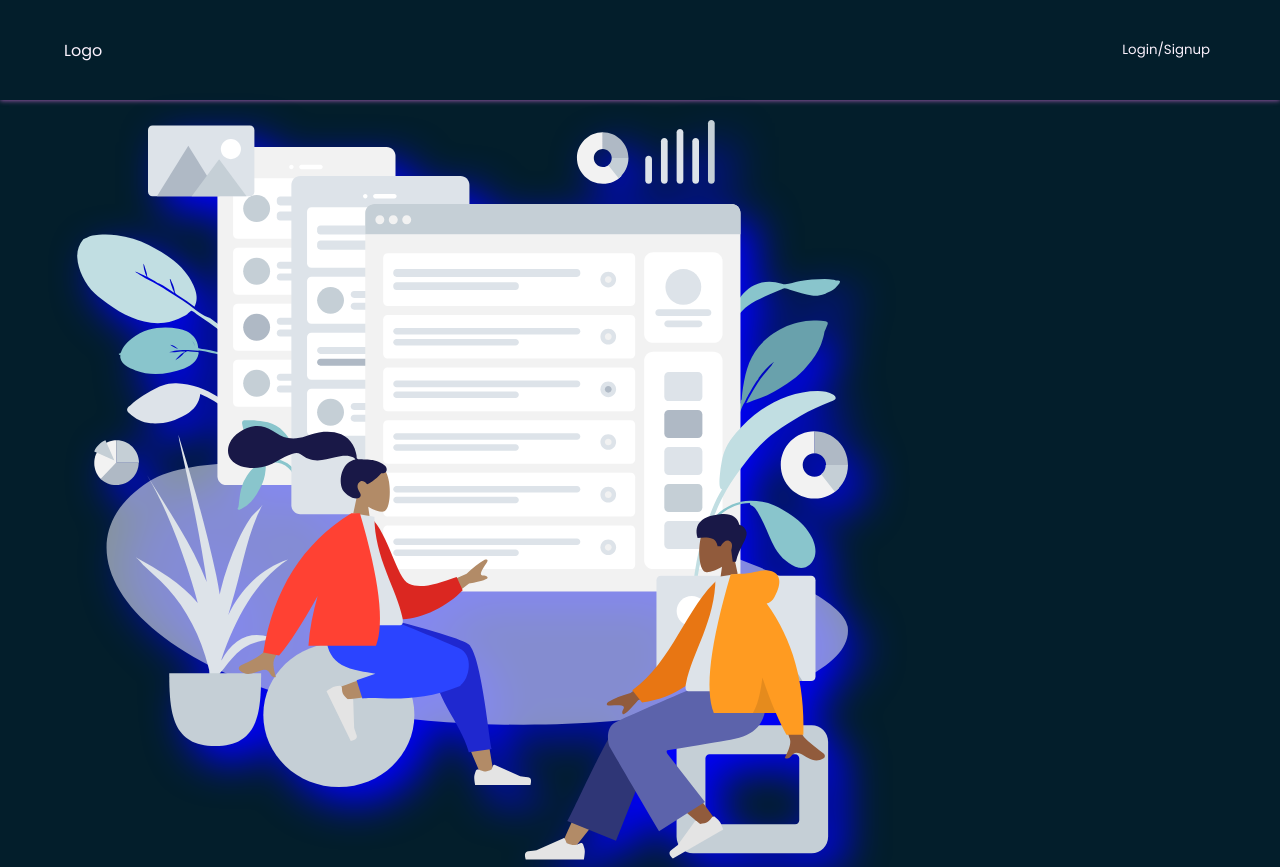
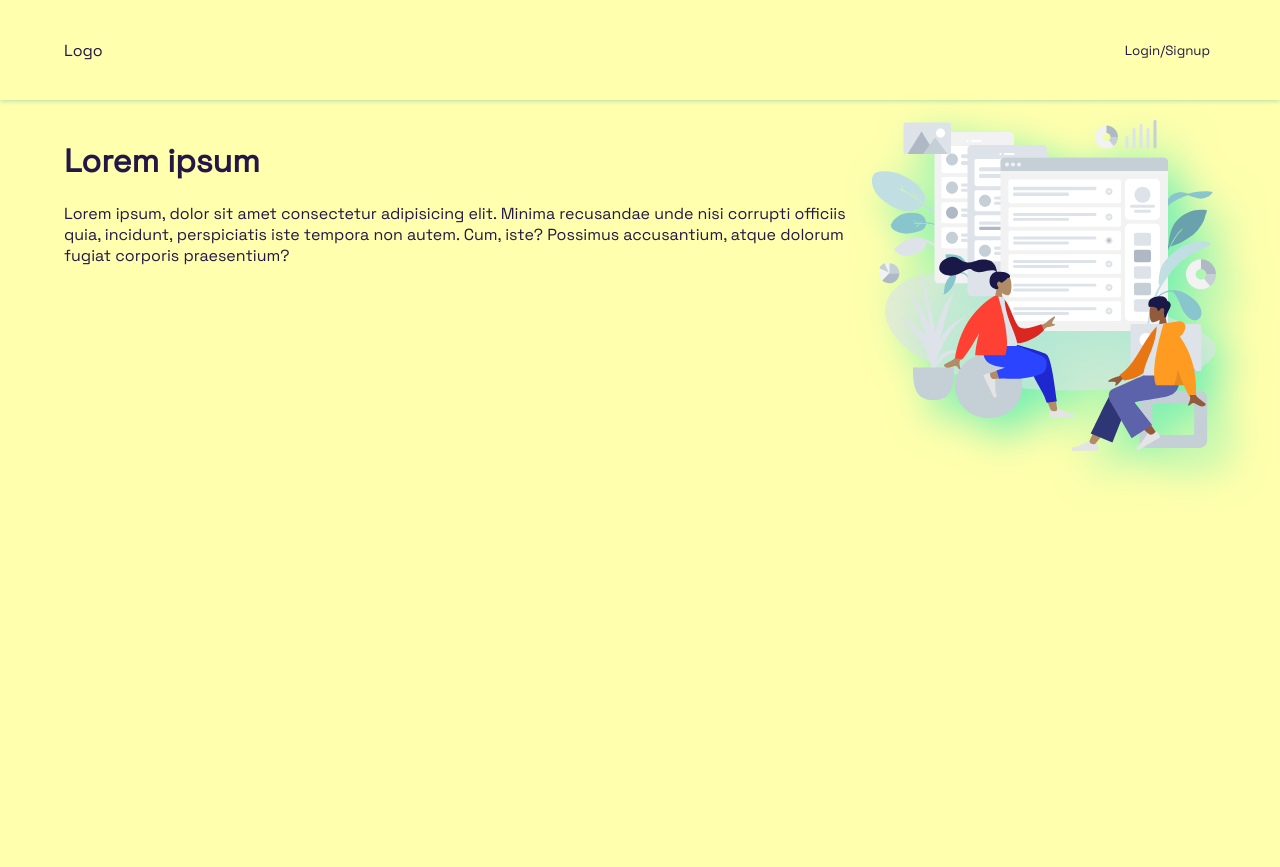
Before and after one commit to divyanshraj0408/ClassConnect, a React (Vite) app in the folder client/: page / in a window 1280 px wide. After the commit the page ends 800 px from the top, so only its background shows below. Built offline with nearby package versions, Linux system fonts and the light colour scheme.

Commit message:
Continous integration ✨

```diff
--- a/client/src/App.css
+++ b/client/src/App.css
@@ -1,13 +1,14 @@
 @import url("https://fonts.googleapis.com/css2?family=Poppins&display=swap");
+@import url("https://fonts.googleapis.com/css2?family=Space+Grotesk&display=swap");
 :root {
-  --text: #fbf2fd;
-  --background: #031e2b;
-  --primary: #dbb0e3;
-  --secondary: #2f0138;
-  --accent: #a55db1;
+  --text: #231746;
+  --background: #ffffad;
+  --primary: #75efb2;
+  --secondary: #ffab9c;
+  --accent: #a5d6a7;
 }
 * {
-  font-family: poppins, "sans-serif";
+  font-family: Space Grotesk, "sans-serif";
 }
 body {
   background-color: var(--background);
--- a/client/src/classes/components/assignmentsModal/AssignmentModal.tsx
+++ b/client/src/classes/components/assignmentsModal/AssignmentModal.tsx
@@ -55,6 +55,7 @@ const AssignmentModal = (props: props) => {
       if (!response.ok) {
         throw new Error(responseData.message);
       }
+      props.onClear();
       CreateClass.create();
     } catch (err) {
       console.log(err);
@@ -71,7 +72,6 @@ const AssignmentModal = (props: props) => {
           }}
           footer={<Button onClick={props.onClear}>close</Button>}
         >
-          {cid}
           {
             <Input
               element="input"
--- a/client/src/classes/components/cards/cards.css
+++ b/client/src/classes/components/cards/cards.css
@@ -1,6 +1,6 @@
 .cards__component {
   background-color: var(--primary);
-  color: var(--secondary);
+  color: var(--text);
   max-width: 300px;
   width: 100%;
   height: 300px;
@@ -13,10 +13,10 @@
   flex-direction: column;
 }
 .cards__component:hover {
-  background-color: var(--accent);
-  color: var(--primary);
+  background-color: #a5d6a7;
+  color: var(--text);
   cursor: pointer;
-  transform: scale(1.05);
+  transform: scale(1);
   box-shadow: 0 0 10px 0 rgba(0, 0, 0, 0.5);
   transition: all 0.3s ease-in-out;
 }
--- a/client/src/classes/components/classModal/ClassModal.tsx
+++ b/client/src/classes/components/classModal/ClassModal.tsx
@@ -52,7 +52,7 @@ const CreateClassModal = (props: props) => {
           },
           body: JSON.stringify({
             title: formState.inputs.classname.value,
-            description: formState.inputs.discription.value,
+            description: formState.inputs.description.value,
             creator: userId,
             classCode: formState.inputs.subject.value,
           }),
@@ -61,8 +61,8 @@ const CreateClassModal = (props: props) => {
         if (!response.ok) {
           throw new Error(responseData.message);
         }
+        props.onClear();
         CreateClass.create();
-        props.onClear();
       } catch (err) {
         console.log(err);
       }
@@ -85,6 +85,7 @@ const CreateClassModal = (props: props) => {
         console.log(err);
       }
     }
+    fetch("http://localhost:5000/api/classes");
   };
   return (
     <>
@@ -107,10 +108,10 @@ const CreateClassModal = (props: props) => {
           {isCreateMode && (
             <Input
               element="textarea"
-              label="discription"
-              id="discription"
+              label="description"
+              id="description"
               onInput={inputHandler}
-              errorText="enter a disciption"
+              errorText="enter a description"
               validators={[VALIDATOR_REQUIRE(), VALIDATOR_MINLENGTH(10)]}
             ></Input>
           )}
@@ -137,7 +138,7 @@ const CreateClassModal = (props: props) => {
           <Button type="submit">
             {isCreateMode ? "Create Class" : "Join Class"}
           </Button>
-          <Button onClick={switchModeHandler}>
+          <Button type="button" onClick={switchModeHandler} inverse>
             Switch to {isCreateMode ? "Join Class" : "Create Class"}
           </Button>
         </Modal>
--- a/client/src/classes/pages/Assignments.tsx
+++ b/client/src/classes/pages/Assignments.tsx
@@ -1,7 +1,9 @@
 import { useParams } from "react-router-dom";
 import { useState, useEffect } from "react";
+
 import Navbar from "../../shared/Navbar/Navbar";
 import AssignmentModal from "../components/assignmentsModal/AssignmentModal";
+import Button from "../../shared/button/Button";
 import "./Assignments.css";
 
 const Assignments = () => {
@@ -55,7 +57,13 @@ const Assignments = () => {
         )}
 
         <div className="assignments-container">
-          {requiredAssignment.map((assignment: any) => (
+          {requiredAssignment.length === 0 ? (
+            <div style={{ textAlign: "center" }}>
+              <h2>No assignments</h2>
+              <Button onClick={handleAssignments}>Create one</Button>
+            </div>
+          ) : (
+            requiredAssignment.map((assignment: any) => (
               <div className="assignment-card" key={assignment._id}>
                 <div className="assignment-card-header">
                   <h2>{assignment.title}</h2>
@@ -69,7 +77,8 @@ const Assignments = () => {
                   <p>Points: {assignment.points}</p>
                 </div>
               </div>
-          ))}
+            ))
+          )}
         </div>
       </div>
     </div>
--- a/client/src/landingPage/pages/Auth.css
+++ b/client/src/landingPage/pages/Auth.css
@@ -4,5 +4,5 @@
   justify-content: center;
   max-width: 100%;
   height: 100vh;
-  color: var(--background);
+  color: var(--text);
 }
--- a/client/src/landingPage/pages/Auth.tsx
+++ b/client/src/landingPage/pages/Auth.tsx
@@ -126,7 +126,7 @@ const Auth = () => {
         <Card>
           {isLoading && <LoadingSpinner asOverlay />}
           <h2>Login required</h2>
-          <form onSubmit={authSubmitHandler}>
+          <form onSubmit={authSubmitHandler} className="auth-form">
             {!isLoginMode && (
               <Input
                 element="input"
--- a/client/src/landingPage/pages/LandingPage.css
+++ b/client/src/landingPage/pages/LandingPage.css
@@ -1,10 +1,13 @@
-.landing-page__content {
+.landing-page__header {
   display: flex;
-  gap: 20px;
-  height: 100%;
 }
 
 .landing-page__header-image img {
-  filter: drop-shadow(16px 16px 20px blue);
+  filter: drop-shadow(16px 16px 20px var(--primary));
   max-width: 100%;
 }
+@media (max-width: 900px) {
+  .landing-page__header {
+    flex-direction: column;
+  }
+}
--- a/client/src/landingPage/pages/LandingPage.tsx
+++ b/client/src/landingPage/pages/LandingPage.tsx
@@ -17,7 +17,16 @@ const LandingPage = () => {
     <div>
       <Navbar logo="Logo" handleClick={handleClick} text="Login/Signup" />
       <div className="landing-page container">
-        <div className="landing-page__content">
+        <div className="landing-page__header">
+          <div>
+            <h1>Lorem ipsum</h1>
+            <p>
+              Lorem ipsum, dolor sit amet consectetur adipisicing elit. Minima
+              recusandae unde nisi corrupti officiis quia, incidunt,
+              perspiciatis iste tempora non autem. Cum, iste? Possimus
+              accusantium, atque dolorum fugiat corporis praesentium?
+            </p>
+          </div>
           <div className="landing-page__header-image">
             <img src={image} alt="" />
           </div>
--- a/client/src/shared/Modals/Modal.css
+++ b/client/src/shared/Modals/Modal.css
@@ -4,16 +4,16 @@
   top: 22vh;
   left: 10%;
   width: 80%;
-  background: white;
+  background: var(--primary);
   box-shadow: 0 2px 8px rgba(0, 0, 0, 0.26);
   border-radius: 8px;
-  color: black;
+  color: var(--text);
 }
 
 .modal__header {
   width: 100%;
   padding: 1rem 0rem;
-  background: #2a006e;
+  background: var(--text);
   color: white;
 }
 
--- a/client/src/shared/card/Card.css
+++ b/client/src/shared/card/Card.css
@@ -4,6 +4,7 @@
   border-radius: 6px;
   padding: 1rem;
   overflow: hidden;
-  background: white;
+  background: var(--primary);
+  border: 2px solid var(--accent);
   text-align: center;
 }
```
Lines whose indentation alone changed are shown as unchanged.
